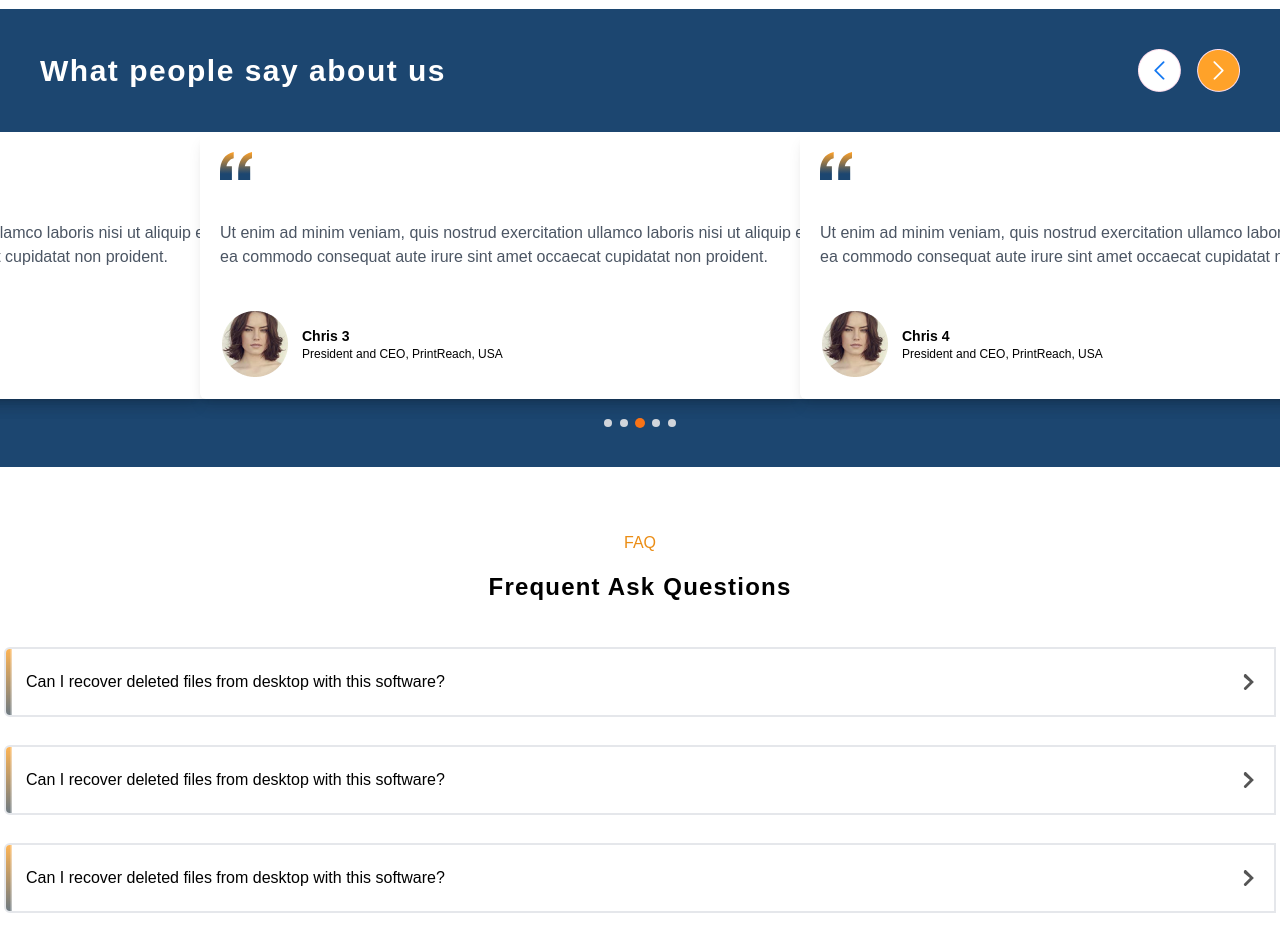
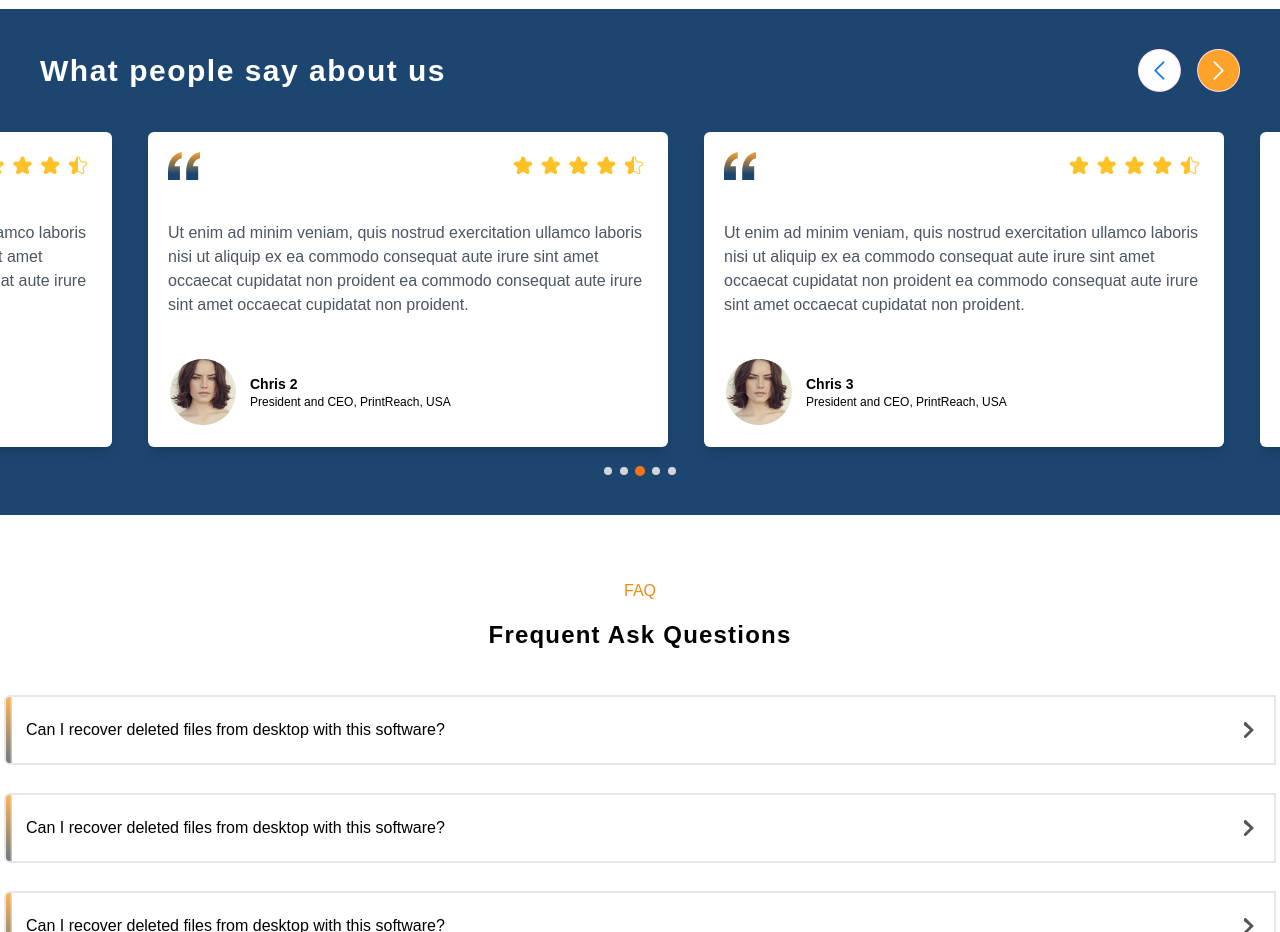
Before and after one commit to Arvindkr123/register-kero, a Next.js app: page / in a window 1280 px wide. Shown: the part 6260-7192 px from the top of the page. Built offline with nearby package versions, Linux system fonts and the light colour scheme.

Commit message:
added change in ui

```diff
--- a/src/app/layout.js
+++ b/src/app/layout.js
@@ -23,7 +23,7 @@ export default function RootLayout({ children }) {
   return (
     <html lang="en">
       <body
-        className={`${geistSans.variable} ${geistMono.variable} antialiased overflow-x-hidden`}
+        className={`${geistSans.variable} ${geistMono.variable} antialiased overflow-x-hidden text-white`}
       >
         <ContactHeader />
         <MainHeader />
--- a/src/components/testimonial_sider/TestiMonialSider.jsx
+++ b/src/components/testimonial_sider/TestiMonialSider.jsx
@@ -70,7 +70,7 @@ const TestimonialSlider = () => {
           {testimonials.map((testimonial, index) => (
             <div
               key={index}
-              className="card bg-white w-[520px] flex-shrink-0 rounded-md shadow-lg -ml-[50%]"
+              className="card bg-white max-w-[520px] flex-shrink-0 rounded-md shadow-lg ml-9"
               style={{
                 flex: "0 0 100%",
               }}
```
